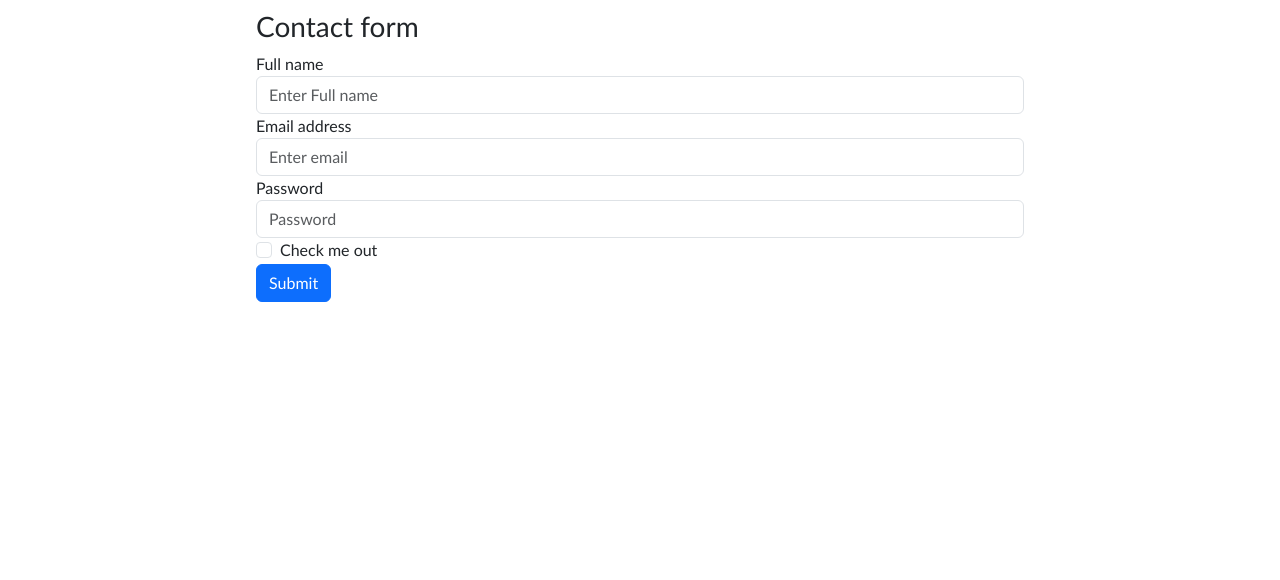
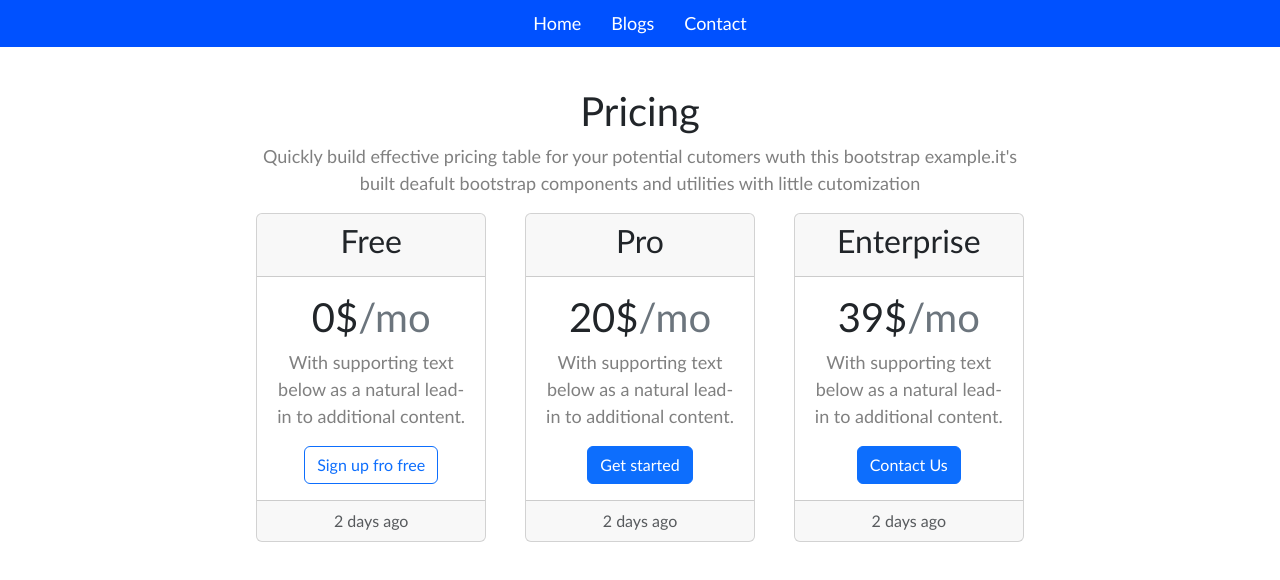
Before and after one commit to sofyanBoukir/react-APPS, a React (Create React App) app: page / in a window 1280 px wide. Shown: the top 580 px of the page. Built offline with nearby package versions, Linux system fonts and the light colour scheme.

Commit message:
react router dom

```diff
--- a/src/App.js
+++ b/src/App.js
@@ -1,97 +1,21 @@
-import React, { useEffect, useState } from 'react'
-import "./styles.css"
-import axios from 'axios';
-
-
+import React from 'react'
+import Header from './Header'
+import { BrowserRouter, Route, Routes } from 'react-router-dom'
+import Blog from './Blog'
+import Contact from './Contact'
+import Blogs from './Blogs'
+import NotFound from './NotFound'
 const App = () => {
-
-    const [category,setCategory] = useState("electronics");
-    const [valueToSearch,setValueToSearch] = useState("");
-    const [products,setProducts] = useState([]);
-
-
-    const handleChange = (event) =>{
-        setValueToSearch(event.target.value)
-    }
-
-    const handleSearch = () =>{
-        const productsFiltered = products.filter(product =>{
-            return product.title.includes(valueToSearch);
-        })
-
-        setProducts(productsFiltered);
-    }
-
-    const handleCategory = (e) =>{
-        setCategory(e.target.value)
-    }
-
-    const fetchData = () =>{
-        axios.get(`https://fakestoreapi.com/products/category/${category}`)
-        .then((response) =>{
-            setProducts(response.data);
-
-        })
-        .catch((error) =>{
-            console.log(error);
-        })
-    }
-
-    useEffect(() =>{
-        fetchData();
-    },[category]);
-
   return (
-    <div className='app'>
-        <div>
-            <h3>Search:</h3>
-            <div className='search-conatiner'>
-
-                <input type='text'
-                placeholder='Search here'
-                value={valueToSearch}
-                onChange={handleChange}/>
-
-                <button id='search_btn' onClick={handleSearch}>Search</button>
-                <button id='reset_btn'>Reset</button>
-            </div>
-        </div>
-        <div className='categories-container'>
-            <h4>Categories</h4>
-            <button id={category === 'electronics'?"selected":""} value={"electronics"} onClick={handleCategory}>electronics</button>
-            <button id={category === 'jewelery'?"selected":""} value={"jewelery"} onClick={handleCategory}>jewelery</button>
-            <button id={category === "men's clothing"?"selected":""} value={"men's clothing"} onClick={handleCategory}>men's clothing</button>
-            <button id={category === "women's clothing"?"selected":""} value={"women's clothing"} onClick={handleCategory}>women's clothing</button>
-        </div>
-        <div className='products-container'>
-            <h3>Products</h3>
-            <table>
-                <tr>
-                    <th>ID</th>
-                    <th>Title</th>
-                    <th>Price</th>
-                    <th>Description</th>
-                    <th>Category</th>
-                    <th>Image</th>
-                    <th>Rating</th>
-                </tr>
-                {
-                    products.length > 0 ?
-                        products.map((product) =>{
-                            return <tr>
-                                <td>{product.id}</td>
-                                <td>{product.title}</td>
-                                <td id='price'>{product.price}</td>
-                                <td>{product.description.slice(0,100)}...</td>
-                                <td id='category'>{product.category}</td>
-                                <td><img src={product.image} /></td>
-                                <td id='rating'>{product.rating.rate}/5</td>
-                            </tr>
-                        })
-                    :<p>No items founded</p>
-                }
-            </table>
-        </div>
+    <div>
+        <BrowserRouter>
+            <Routes>
+                <Route path='/' element={<Blog />}/>
+                <Route path='/Blog' element={<Blogs />}/>
+                <Route path='/Contact' element={<Contact />}/>
+                <Route path='/*' element={<NotFound />} />
+            </Routes>
+        </BrowserRouter>
     </div>
   )
 }
--- /dev/null
+++ b/src/Blog.jsx
@@ -0,0 +1,60 @@
+import React from 'react'
+import Header from './Header'
+import "./styles.css"
+
+const Blog = () => {
+  return (
+    <>
+        <Header />
+        <div className='blog'>
+            <h1>Pricing</h1>
+            <p>Quickly build effective pricing table for your potential cutomers wuth this bootstrap example.it's built deafult bootstrap components and utilities with little cutomization</p>
+            <div className='cards'>
+              <div className="card text-center">
+                <div className="card-header">
+                  <h2>Free</h2>
+                </div>
+                <div className="card-body">
+                  <h1 className="card-title">0$<span className='text-secondary'>/mo</span> </h1>
+                  <p className="card-text">With supporting text below as a natural lead-in to additional content.</p>
+                  <a href="#" className="btn btn-primary text-primary  bg-white">Sign up fro free</a>
+                </div>
+                <div className="card-footer text-muted">
+                  2 days ago
+                </div>
+              </div>
+
+              <div className="card text-center">
+                <div className="card-header">
+                  <h2>Pro</h2>
+                </div>
+                <div className="card-body">
+                <h1 className="card-title">20$<span className='text-secondary'>/mo</span> </h1>
+                <p className="card-text">With supporting text below as a natural lead-in to additional content.</p>
+                  <a href="#" className="btn btn-primary">Get started</a>
+                </div>
+                <div className="card-footer text-muted">
+                  2 days ago
+                </div>
+              </div>
+
+              <div className="card text-center">
+                <div className="card-header">
+                  <h2>Enterprise</h2>
+                </div>
+                <div className="card-body">
+                  <h1 className="card-title">39$<span className='text-secondary'>/mo</span> </h1>
+                  <p className="card-text">With supporting text below as a natural lead-in to additional content.</p>
+                  <a href="#" className="btn btn-primary">Contact Us</a>
+                </div>
+                <div className="card-footer text-muted">
+                  2 days ago
+                </div>
+              </div>
+            </div>
+        </div>
+    </>
+  )
+}
+
+export default Blog
--- /dev/null
+++ b/src/Blogs.jsx
@@ -0,0 +1,15 @@
+import React from 'react'
+import Header from './Header'
+
+const Blogs = () => {
+  return (
+    <>
+        <Header />
+        <div className='blogs'>
+            <h1>Blogs goes here</h1>
+        </div>
+    </>
+  )
+}
+
+export default Blogs
--- a/src/FormValidation.jsx
+++ b/src/Contact.jsx
@@ -1,7 +1,8 @@
 import React, { useRef, useState } from 'react'
 import "./styles.css"
+import Header from './Header';
 
-const FormValidation = () => {
+const Contact = () => {
     const nameRef = useRef();
     const emailRef = useRef();
     const passwordRef = useRef();
@@ -47,6 +48,8 @@ const FormValidation = () => {
         }
     }
   return (
+    <>
+        <Header />
         <div className='form-validation'>
         {
             errors.length > 0?
@@ -84,7 +87,8 @@ const FormValidation = () => {
             <button type="submit" className="btn btn-primary">Submit</button>
             </form>
         </div>
+    </>
   )
 }
 
-export default FormValidation
+export default Contact
--- /dev/null
+++ b/src/Header.jsx
@@ -0,0 +1,15 @@
+import React from 'react'
+import "./styles.css"
+import { Link } from 'react-router-dom'
+
+const Header = () => {
+  return (
+    <div className='header'>
+        <Link to={"/"}>Home</Link>
+        <Link to={"/Blog"}>Blogs</Link>
+        <Link to={"/Contact"}>Contact</Link>
+    </div>
+  )
+}
+
+export default Header
--- /dev/null
+++ b/src/NotFound.jsx
@@ -0,0 +1,16 @@
+import React from 'react'
+import Header from './Header'
+import "./styles.css"
+
+const NotFound = () => {
+  return (
+    <>
+        <Header />
+        <div className='not_found'>
+            <h1>Page not found</h1>
+        </div>
+    </>
+  )
+}
+
+export default NotFound
--- a/src/index.js
+++ b/src/index.js
@@ -1,14 +1,12 @@
 import React from 'react';
 import ReactDOM from 'react-dom/client';
 import reportWebVitals from './reportWebVitals';
-import FormValidation from './FormValidation';
-// import App from './App';
+import App from './App';
 const root = ReactDOM.createRoot(document.getElementById('root'));
 
 root.render(
   <React.StrictMode>
-    {/* <App /> */}
-    <FormValidation />
+    <App />
   </React.StrictMode>
 );
 
--- a/src/styles.css
+++ b/src/styles.css
@@ -1,88 +1,59 @@
 *{
     font-family: Calibri;
 }
-.app{
-    width: 80%;
-    font-family: calibri;
-    margin: 50px auto;
+
+
+.header{
+    background-color: rgb(0, 81, 255);
+    color: white;
     display: flex;
-    flex-direction: column;
-    gap: 20px;
+    justify-content: center;
+    gap: 30px;
+    padding: 10px;
 }
-.app .search-conatiner{
-    width: 25%;
+.header a{
+    text-decoration: none;
+    color: white;
+    font-size: 18px;
+}
+
+.blog{
+    text-align: center;
+    margin-top: 70px;
+    width: 60%;
+    margin: 40px auto;
+}
+.blog p{
+    color: gray;
+    font-size: 18px;
+}
+
+.blog .cards{
     display: flex;
     justify-content: space-between;
 }
-.app .search-conatiner input{
-    border: 1px solid black;
-    padding: 6px 15px;
-    border-radius: 2px;
-    outline: none;
-}
-.app .search-conatiner #search_btn{
-    background-color: rgb(58, 123, 208);
-    color: white;
-    padding: 6px 10px;
-    border-radius: 2px;
-    border: none;
-    cursor: pointer;
-}
-.app .search-conatiner #reset_btn{
-    background-color: rgb(74, 69, 91);
-    color: white;
-    padding: 6px 10px;
-    border-radius: 2px;
-    border: none;
-    cursor: pointer;
+.blog .cards .text-center{
+    width: 30%;
 }
 
-
-.app .categories-container{
-    width: 100%;
+.form-validation{
+    width: 60%;
+    margin: 20px auto;
 }
-.app .categories-container button{
-    width: 25%;
-    border-radius: 0px;
-    background-color: rgb(167, 166, 166);
-    color: white;
-    padding: 8px 0px;
-    border: none;
-    font-size: 16px;
-    cursor: pointer;
-}
-#selected{
-    background-color: black;
+.errors{
+    background-color: rgb(247, 178, 178);
+    color: rgb(249, 46, 46);
+    border-radius: 6px;
+    padding: 4px;
 }
 
-.app .products-container table{
-    border: 1px solid rgb(189, 189, 189);
+.not_found{
+    width: 60%;
+    margin: 20px auto;
+    text-align: center;
 }
-.app .products-container table img{
-    width: 200px;
-    height: 200px;
+.blogs{
+    width: 60%;
+    margin: 20px auto;
+    text-align: center;
 }
-
-.app .products-container #price,#category,#rating{
-    font-weight: 600;
-    font-size: 18px;
-    padding: 4px 6px;
-    height: 20px;
-    border-radius: 8px;
-}
-
-
-
-
-
-.form-validation form{
-    width: 60%;
-    margin: 10px auto;
-}
-.errors{
-    background-color: rgb(242, 182, 182);
-    color: rgb(240, 61, 61);
-    width: 60%;
-    margin: 0 auto;
-    margin-top: 20px;
-}
```
Lines whose indentation alone changed are shown as unchanged.
